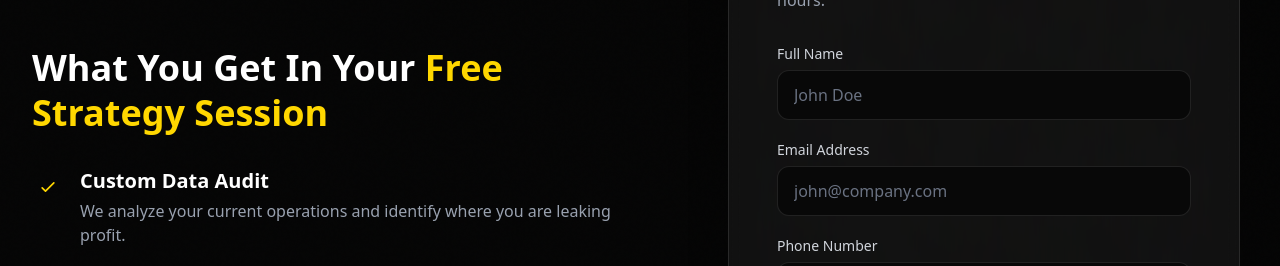
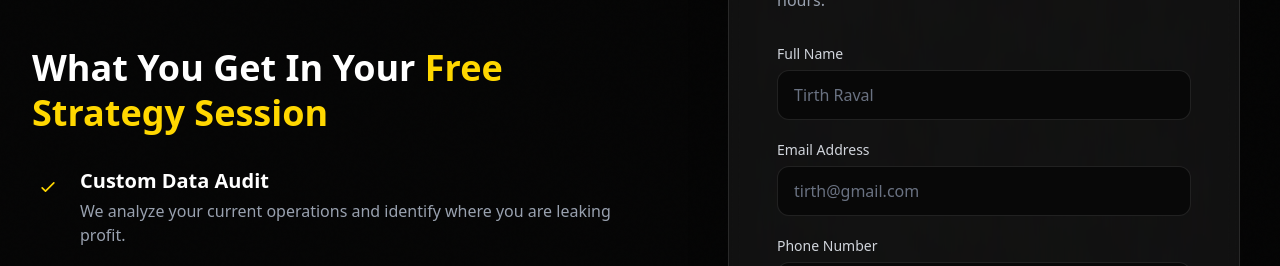
Before and after one commit to VRNextGenSolutions/VR-NEXTGEN-SOLUTIONS, a Next.js app: page /strategy-session in a window 1280 px wide. Shown: the part 1245-1511 px from the top of the page. Built offline with nearby package versions, Linux system fonts and the light colour scheme; no server answers.

Commit message:
chore: update contact form placeholders to Tirth Raval

```diff
--- a/src/components/landing/RegistrationForm.tsx
+++ b/src/components/landing/RegistrationForm.tsx
@@ -46,7 +46,7 @@ export default function RegistrationForm() {
             id="name"
             required
             className="w-full bg-black/50 border border-white/10 rounded-xl px-4 py-3 text-white placeholder-gray-500 focus:outline-none focus:border-gold/50 focus:ring-1 focus:ring-gold/50 transition-colors"
-            placeholder="John Doe"
+            placeholder="Tirth Raval"
           />
         </div>
 
@@ -57,7 +57,7 @@ export default function RegistrationForm() {
             id="email"
             required
             className="w-full bg-black/50 border border-white/10 rounded-xl px-4 py-3 text-white placeholder-gray-500 focus:outline-none focus:border-gold/50 focus:ring-1 focus:ring-gold/50 transition-colors"
-            placeholder="john@company.com"
+            placeholder="tirth@gmail.com"
           />
         </div>
 
```
